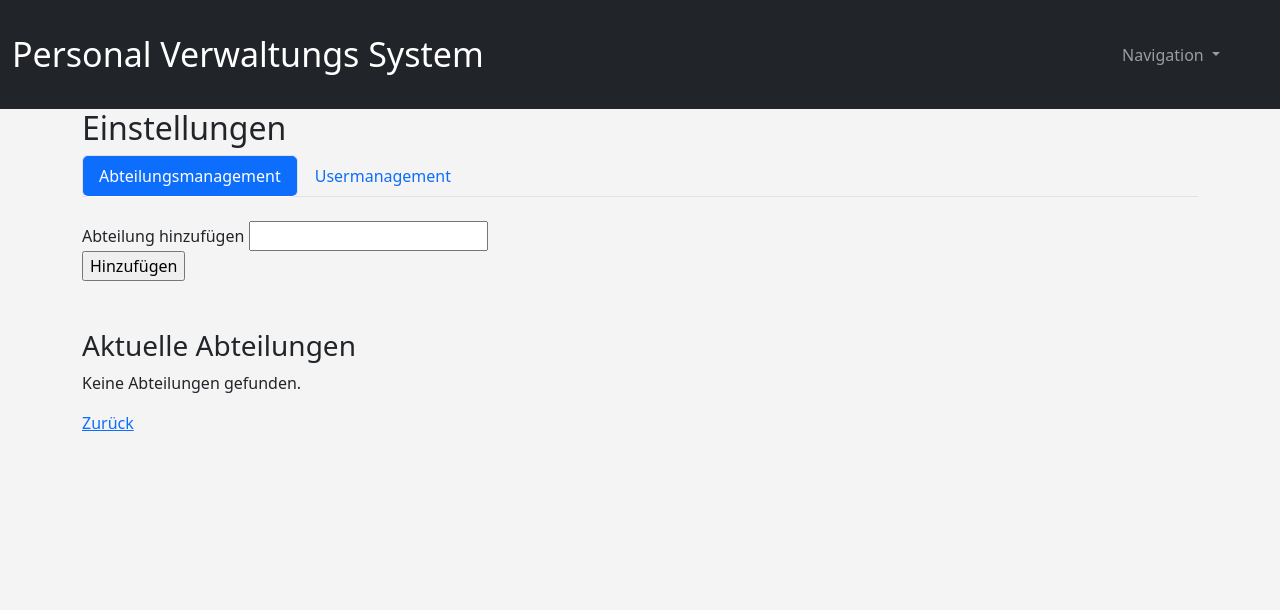
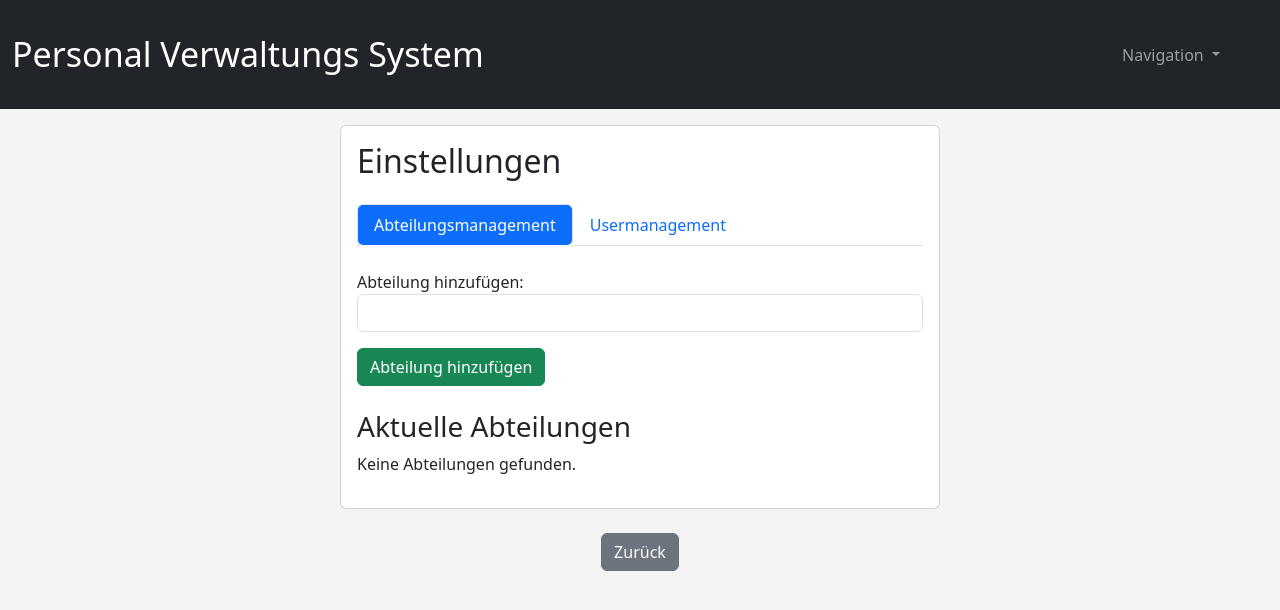
Before and after one commit to Ma-Ko-dev/Roleplay_Employee_Manager, a Flask app: template templates/settings.html in a window 1280 px wide. Shown: the top 610 px of the page. Run offline with Flask 3, Linux system fonts and the light colour scheme; the template is opened without the code that fills it: values that come from a table or form of the project are taken from there, others are empty; some libraries are stand-ins or nearby versions.

Commit message:
settings.html redesign

```diff
--- a/templates/settings.html
+++ b/templates/settings.html
@@ -1,8 +1,10 @@
 {% extends "layout.html" %}
 
 {% block content %}
-<div class="container">
-    <h2>Einstellungen</h2>
+<div class="container mt-3">
+    <div class="card mx-auto" style="max-width: 600px;">
+        <div class="card-body">
+            <h2 class="card-title mb-4">Einstellungen</h2>
 
             <!-- Hier die Flash-Nachrichten anzeigen -->
             {% with messages = get_flashed_messages(with_categories=True) %}
@@ -31,25 +33,25 @@
                     <!-- Hier den Inhalt für das Abteilungsmanagement-Tab  -->
                     <form method="POST">
                         {{ form.hidden_tag() }}
-                <div class="input-container">
-                    <label>Abteilung hinzufügen</label>
-                    {{ form.department(class='input-field') }}
+                        <div class="mb-3">
+                            <label for="{{ form.department.id }}">{{ form.department.label.text }}:</label>
+                            {{ form.department(class='form-control', id='department') }}
                         </div>
-                <div>
-                    {{ form.submit() }}
-                </div>
+                        <button type="submit" class="btn btn-success">Abteilung hinzufügen</button>
                     </form>
 
-            <h3 class="mt-5">Aktuelle Abteilungen</h3>
+                    <h3 class="mt-4">Aktuelle Abteilungen</h3>
                     {% if departments %}
+                        <ul>
                             {% for department in departments %}
-                    <p>
+                                <li>
                                     {{ department }}
-                        <a href="{{ url_for('delete_department', department=department) }}">
-                            <span style="color: red; margin-left: 10px;">&#x2716;</span>
+                                    <a href="{{ url_for('delete_department', department=department) }}" style="text-decoration: none;">
+                                        &#x274C;
                                     </a>
-                    </p>
+                                </li>
                             {% endfor %}
+                        </ul>
                     {% else %}
                         <p>Keine Abteilungen gefunden.</p>
                     {% endif %}
@@ -60,14 +62,14 @@
                     <!-- Bereich zum User freischalten  -->
                     <h3>Benutzer freischalten</h3>
                     {% if users_to_approve %}
+                        <ul>
                             {% for user in users_to_approve %}
-                    <p>
+                                <li>
                                     {{ user.username.title() }}
-                        <a href="{{ url_for('approve_user', user_id=user.id) }}">
-                            <span style="color: green; margin-left: 10px;">&#x2714;</span>
-                        </a>
-                    </p>
+                                    <a href="{{ url_for('approve_user', user_id=user.id) }}" class="text-success ml-2">&#x2714;</a>
+                                </li>
                             {% endfor %}
+                        </ul>
                     {% else %}
                         <p>Keine Nutzer zum freischalten.</p>
                     {% endif %}
@@ -75,22 +77,27 @@
                     <!-- Hier Bereich zum Benutzer verwalten  -->
                     <h3 class="mt-4">Benutzer verwalten</h3>
                     {% if users %}
+                        <ul>
                             {% for user in users %}
-                <p>
+                                <li>
                                     <a href="{{ url_for('user_detail', user_id=user.id) }}">{{ user.username.title() }}</a>
-                </p>
+                                </li>
                             {% endfor %}
+                        </ul>
                     {{ pagination.links }}
                     {% else %}
                         <p>Keine Registrierten Nutzer vorhanden.</p>
                     {% endif %}
                 </div>
-
+            </div>
+        </div>
     </div>
 
-    <div class="back-link">
-        <a href="{{ url_for('index') }}">Zurück</a>
+    <!-- Zurück-Link als Secondary-Button buendig mit der Karte positionieren -->
+    <div class="text-center mt-4">
+        <a href="{{ url_for('index') }}" class="btn btn-secondary">Zurück</a>
     </div>
+
 </div>
 
 <script>
@@ -118,7 +125,6 @@ $(document).ready(function() {
         $('#' + activeTabId).tab('show');
     }
 });
-
 </script>
 
 {% endblock %}
```
Lines whose indentation alone changed are shown as unchanged.
